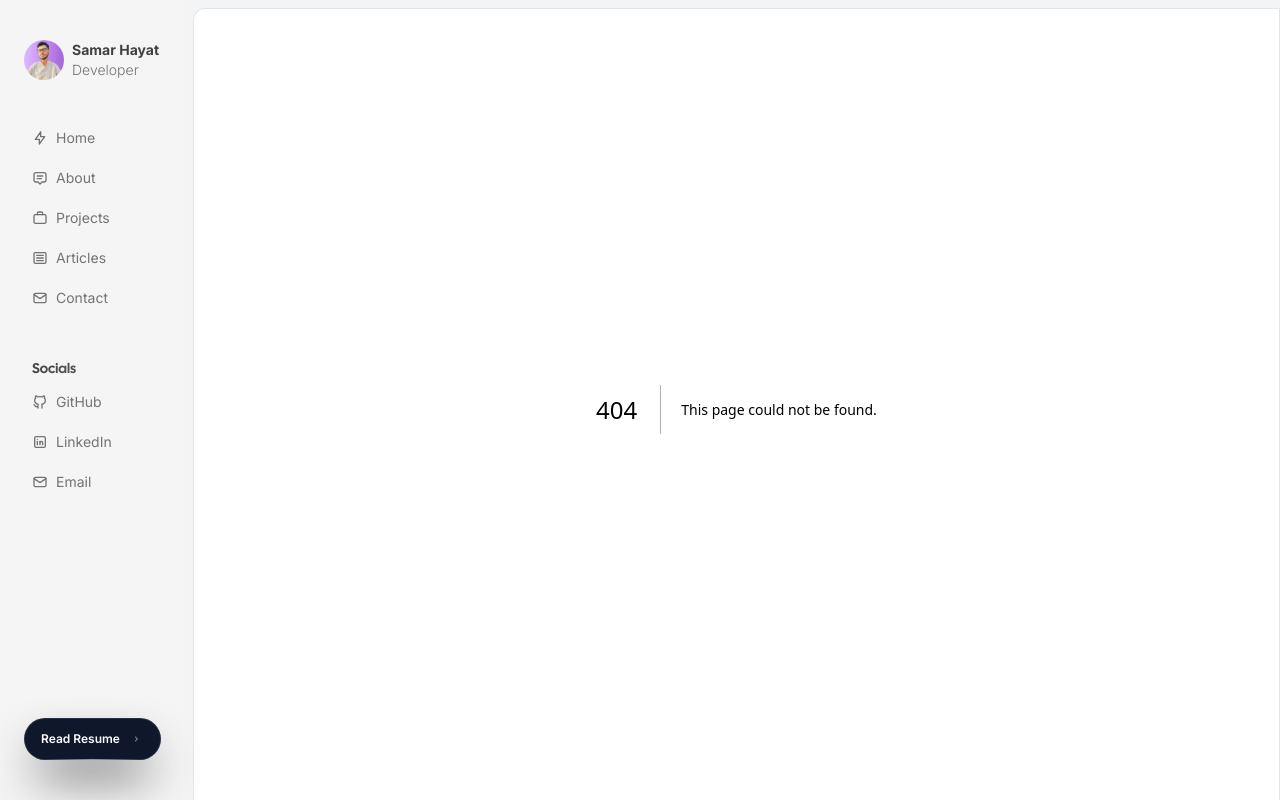
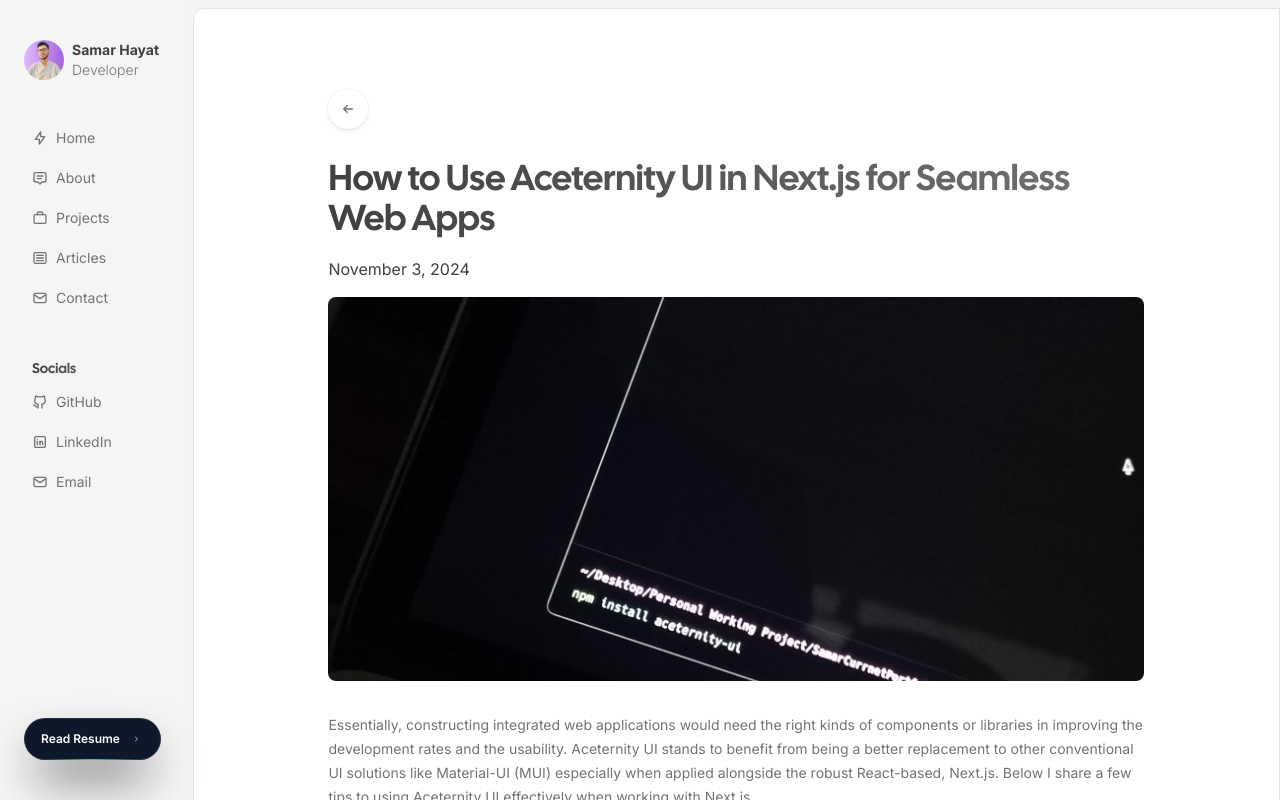
Before and after one commit to SamarHayatDev/SamarCurrnetPortfolio, a Next.js app: page /blog/how-to-use-aceternity-ui-in-nextjs in a window 1280 px wide. Before the commit this address had no page. Built offline with nearby package versions, Linux system fonts and the light colour scheme.

Commit message:
update article second

```diff
--- /dev/null
+++ b/src/app/blog/how-to-use-aceternity-ui-in-nextjs/content.mdx
@@ -0,0 +1,70 @@
+import { BlogLayout } from "@/components/BlogLayout";
+
+export const meta = {
+  date: "2024-11-03",
+  title: "How to Use Aceternity UI in Next.js for Seamless Web Apps",
+  description:
+    "Learn to integrate Aceternity UI with Next.js for building efficient, responsive, and modern web applications.",
+  image: "/images/blogs/how-to-use-aceternity-ui-in-nextjs.png",
+  tags: [
+    "Aceternity UI",
+    "UI Libraries",
+    "Web Development",
+    "React.js",
+    "Responsive Design",
+  ],
+  slug: "how-to-use-aceternity-ui-in-nextjs",
+};
+
+export default (props) => <BlogLayout meta={meta} {...props} />;
+
+Essentially, constructing integrated web applications would need the right kinds of components or libraries in improving the development rates and the usability. Aceternity UI stands to benefit from being a better replacement to other conventional UI solutions like Material-UI (MUI) especially when applied alongside the robust React-based, Next.js. Below I share a few tips to using Aceternity UI effectively when working with Next.js.
+
+## 1. Leverage Pre-built Components
+
+Aceternity UI offers many pre-built components that could greatly accelerate your development. Use these to standardize common parts of your application and save the hours it would otherwise take to try to design each bit of UI from scratch again.
+
+## 2. Customize with Themes
+
+Theming is also an aspect that Aceternity UI does well; hence, the default theme will be available for branding along your company's identity and adjusted in terms of color, typography, and space.
+
+## 3. Optimize for Performance
+
+Next.js is very well optimized for performance, and Aceternity UI is pretty lightweight. Don't forget to leverage all the good stuff Next.js has in store for you, such as SSR and SSG, for better speed and SEO for your app.
+
+## 4. Utilize Responsive Design
+
+In the modern world, many people own a mobile device, and that is why functionality is called ‘responsive design’. Aceternity UI contains response components that can suit itself to any screen resolution. When developing your web app, it is important to run your application through a synthetic test for cross-platform compatibility check.
+
+## 5. Integrate with Next.js Features
+
+The given frameworks known as, Recent.js developing types comprises of robust features like dynamic routing and API routes. These components can be used in Aceternity UI systems to develop applications with those unique features of a dynamic web application. For example, use Aceternity’s form components to take user submissions with Next.js API routes.
+
+## 6. Stay Updated with Documentation
+
+Constantly review the Aceternity UI documentation and check any changes in Next.js. To fully benefit from both tools, it is important to understand constant updates that are added to the word list and refined style guides to keep up with your web app with the current technology as much as possible.
+
+## 7. Engage with the Community
+
+Get involved in subreddits associated with Aceternity UI and Next.js to access help from other developers who can offer specific tricks, advice, and code solutions to frequently encountered issues improving your development process.
+
+## Conclusion
+
+Next.js integration into Aceternity UI can be an ideal solution for creating flawless and highly effective web applications. With the help of pre-built components, customized themes, improved performance, and integration of features of Next.js, web apps can be designed aesthetically and effectively. Documenting and interacting with the community additionally guarantee that you maximize the advantages of such assets and drive an impressive user experience.
+
+## FAQs
+
+**What is Aceternity UI?**
+Aceternity UI is defined as a multilingual and multifunctional UI device supposed to assist the users in designing easy-to-realize Internet interfaces. It can be considered as Material-UI competitor because it provides customizable elements and integrates well with different frameworks.
+
+**Why Aceternity UI rather than using many other UI libraries available?**
+Aceternity UI has a component framework which makes it easier to organize appearance in addition to having more freedom in design. HPPA was largely compatible with the Unix Operating System, is relatively lightweight with seamless integration capabilities, and is compatible with newer frameworks such as Next.js making it a go-to solution for many developers.
+
+**That’s right, Aceternity UI can integrate with other React frameworks other than Next.js?**
+Yes, Aceternity UI is pluggable with any React-based framework such as Create React App, Gatsby, and more. Because of this, it is possible to apply it in many projects because it is not rigid in its use.
+
+**How does Aceternity UI help to improve the development in Next.js?**
+In one way, it effectively prefabs modules that users can easily switch out or customize according to needs, thus saving on time while designing UI elements. That is why its integration with Next.js means that developers can create dynamic and responsive web applications successfully.
+
+**Aceternity UI, is there enough information on documentation available?**
+Yes, there is complete documentation about Aceternity UI on its website and on GitHub. The docs come in the form of the user's guide with samples, the library specifications, and then API documentation to enhance the utilization of the library.
--- /dev/null
+++ b/src/app/blog/how-to-use-aceternity-ui-in-nextjs/page.tsx
@@ -0,0 +1,5 @@
+import Content from "./content.mdx";
+
+export default function Page() {
+  return <Content />;
+}
--- a/src/app/blog/what-is-aceternity-ui-introduction-to-building-interactive-coding-websites/content.mdx
+++ b/src/app/blog/what-is-aceternity-ui-introduction-to-building-interactive-coding-websites/content.mdx
@@ -3,7 +3,7 @@ import { BlogLayout } from "@/components/BlogLayout";
 import { CodeWindow } from "@/components/CodeWindow";
 
 export const meta = {
-  date: "2024-09-29",
+  date: "2024-10-29",
   title:
     "What is Aceternity UI? An Introduction to Building Interactive Coding Websites ",
   description: "Discover Aceternity UI, a powerful library for building interactive coding websites with pre-built components and seamless framework compatibility.",
```
Also changed, not shown: public/images/blogs/how-to-use-aceternity-ui-in-nextjs.png (added).
